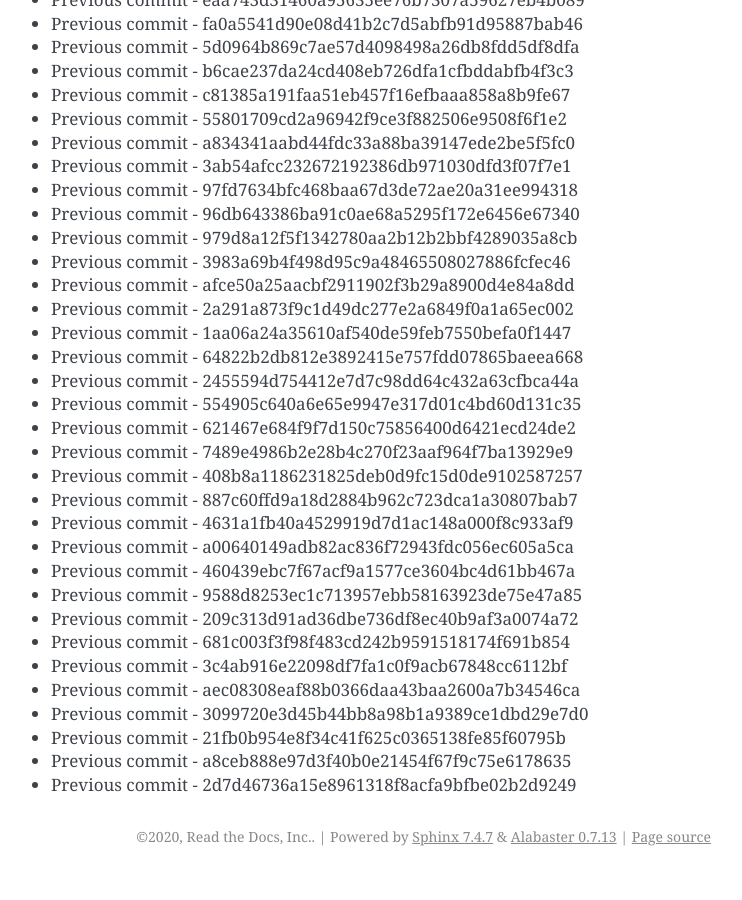
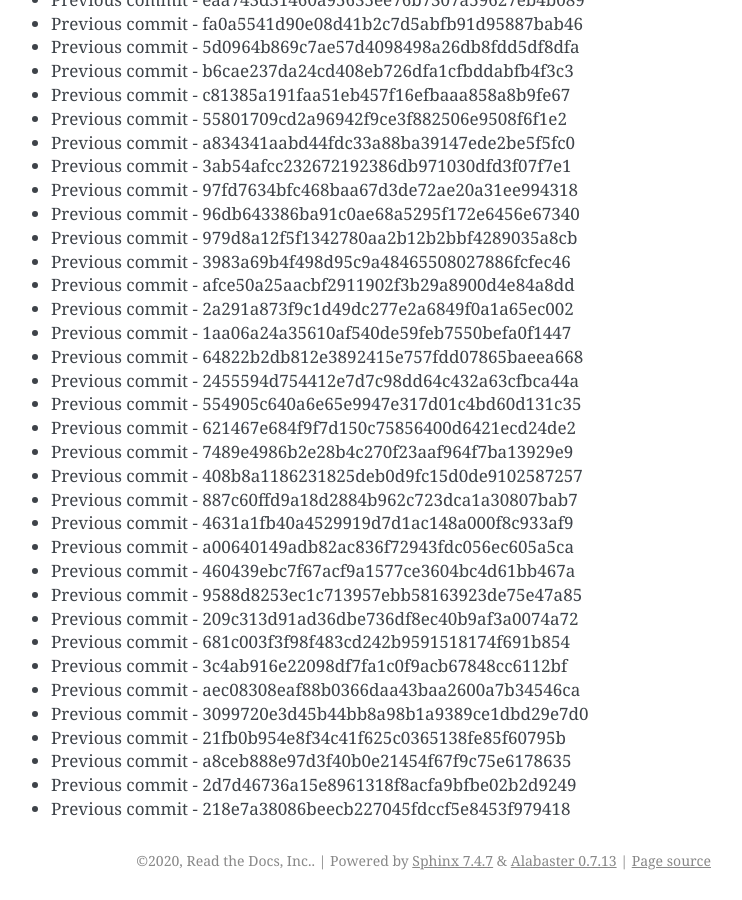
Before and after one commit to readthedocs/rtd-git-stresstest, a Sphinx documentation site: the page built from docs/updates.rst, in a window 1280 px wide and 900 px high, scrolled down 52747 px. Shown: the whole window, without its empty margins (399-1141 px from the left). Built offline with Sphinx 7.4.7, drawn with Linux system fonts in a browser that asks for light colours; before the commit the page ends 53623 px from its top, so only the background shows below that.

Commit message:
Generating commit from previous: 218e7a38086beecb227045fdccf5e8453f979418

```diff
--- a/docs/updates.rst
+++ b/docs/updates.rst
@@ -2248,3 +2248,4 @@ It can be tested for any performance characteristics.
 * Previous commit - 21fb0b954e8f34c41f625c0365138fe85f60795b
 * Previous commit - a8ceb888e97d3f40b0e21454f67f9c75e6178635
 * Previous commit - 2d7d46736a15e8961318f8acfa9bfbe02b2d9249
+* Previous commit - 218e7a38086beecb227045fdccf5e8453f979418
```
